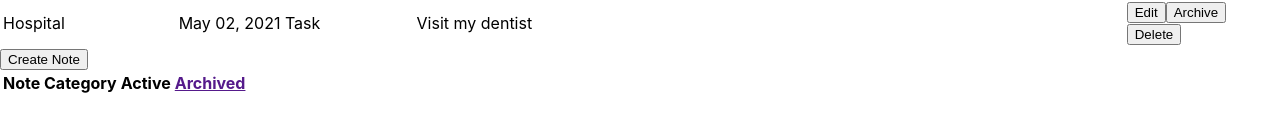
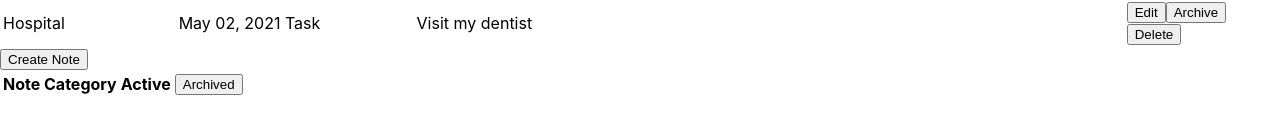
Before and after one commit to oksanastets-code/radency-react, a React (Create React App) app: page / in a window 1280 px wide. Shown: the part 362-496 px from the top of the page. Built offline with nearby package versions, Linux system fonts and the light colour scheme.

Commit message:
bugfix and complete unarchive feature

```diff
--- a/src/App.js
+++ b/src/App.js
@@ -1,9 +1,10 @@
-import { useState, useEffect } from "react";
+import { useState } from "react";
 import { nanoid } from "nanoid";
 
 import initialNotes from "./notes.json";
 import { Table } from "./components/table/table";
 import { NotesTable } from "./components/notesTable/notesTable";
+import { ArchiveTable } from "./components/archiveTable/archiveTable";
 import Modal from "./hoc/Modal";
 import NoteForm from "./components/form/form";
 import { getDates } from "./helper/getDates";
@@ -36,10 +37,9 @@ function App() {
   };
 
   const archiveNote = (noteId) => {
-    console.log(noteId);
     const archivedNote = notes.find((note) => note.id === noteId);
     archivedNote.status = "archived";
-    setNotes(notes.map(note => note.id!==noteId ? note : archivedNote ))
+    setNotes(notes.map((note) => (note.id !== noteId ? note : archivedNote)));
     console.log(notes);
   };
   const handleCloseModal = () => {
@@ -51,11 +51,15 @@ function App() {
     setOpen(true);
     setIsAdding(true);
   };
-  const handleArchiveLink = (e) => {
-    e.preventDefault();
+  const handleArchiveBtn = () => {
     setOpen(true);
     setShowArchive(true);
   };
+  const handleUnarchiveBtn = (noteId) => {
+    const unarchivedNote = notes.find((note) => note.id === noteId);
+    unarchivedNote.status = "active";
+    setNotes(notes.map((note) => (note.id !== noteId ? note : unarchivedNote)));
+  }
   return (
     <>
       <Table title="notes">
@@ -69,12 +73,16 @@ function App() {
       <button type="button" onClick={handleCreateBtn}>
         Create Note
       </button>
-      <Table title="summary" onArchiveLinkClick={handleArchiveLink}></Table>
+      <Table title="summary" onArchiveLinkClick={handleArchiveBtn}></Table>
 
       {isOpen && (
         <Modal onClose={handleCloseModal}>
           {isAdding && <NoteForm onSubmit={addNote} />}
-          {showArchive && <Table title="archive"></Table>}
+          {showArchive && (
+            <Table title="archive">
+              <ArchiveTable notes={notes} onUnarchiveNote={ handleUnarchiveBtn} />
+            </Table>
+          )}
 
           <button type="button" onClick={handleCloseModal}>
             X
--- a/src/components/archiveTable/archiveTable.jsx
+++ b/src/components/archiveTable/archiveTable.jsx
@@ -1,15 +1,16 @@
-export const ArchiveTable = ({ notes }) => {
+export const ArchiveTable = ({ notes, onUnarchiveNote }) => {
+
   return (
     <tbody>
       {notes.map(
         (note) =>
           note.status === "archived" && (
-            <tr>
-              <td>${note.name}</td>
-              <td>${note.category}</td>
-              <td>${note.content}</td>
+            <tr key={note.id}>
+              <td>{note.name}</td>
+              <td>{note.category}</td>
+              <td>{note.content}</td>
               <td>
-                <button type="button">
+                <button type="button" onClick={() => onUnarchiveNote(note.id)}>
                   Unarchive
                 </button>
               </td>
--- a/src/components/table/table.jsx
+++ b/src/components/table/table.jsx
@@ -1,5 +1,4 @@
 export const Table = ({ children, title, onArchiveLinkClick }) => {
-
   return (
     <table>
       {title === "notes" && (
@@ -20,13 +19,12 @@ export const Table = ({ children, title, onArchiveLinkClick }) => {
             <th>Note Category</th>
             <th>Active</th>
             <th>
-              <a href="" onClick = {onArchiveLinkClick}>Archived</a>
+              <button type="button" onClick={onArchiveLinkClick}>Archived</button>
             </th>
           </tr>
         </thead>
       )}
-      {
-        title === "archive" && (
+      {title === "archive" && (
         <thead>
           <tr>
             <th>Name</th>
@@ -35,8 +33,7 @@ export const Table = ({ children, title, onArchiveLinkClick }) => {
             <th></th>
           </tr>
         </thead>
-        )
-      }
+      )}
       {children}
     </table>
   );
```
Lines whose indentation alone changed are shown as unchanged.
